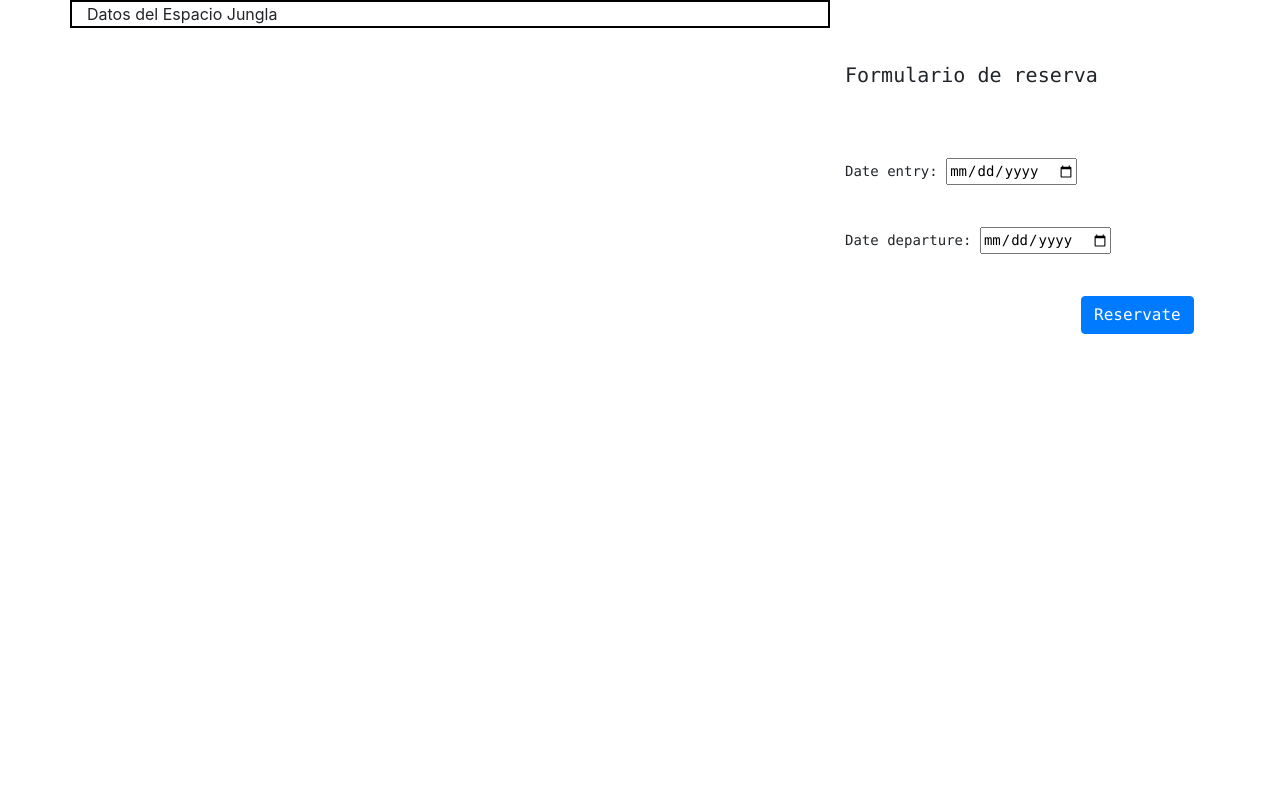
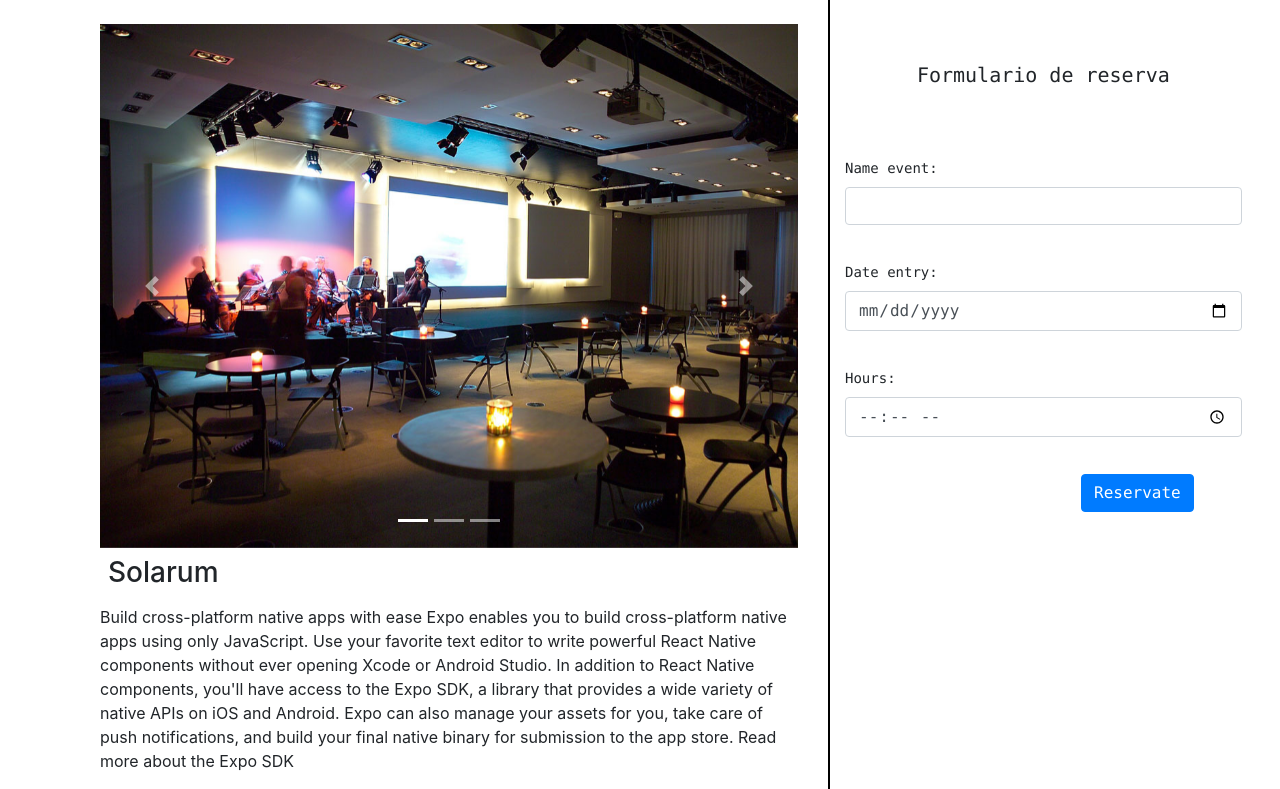
Before and after one commit to mustakadem/project-2DAW, a Django app: page /rooms/2/reservation/ in a window 1280 px wide. Shown: the part 56-845 px from the top of the page. Before the commit the page ends 390 px from the top, so only its background shows below. Run offline with Django 3.2, Linux system fonts and the light colour scheme; data comes from the database, SQL or seed files in the repository; some libraries are stand-ins or nearby versions.

Commit message:
Nuevo replanteamiento del proyecto

```diff
--- a/magma/urls.py
+++ b/magma/urls.py
@@ -26,5 +26,6 @@ urlpatterns = [
     url(r'^rooms/', include('room.urls')),
     url(r'^home/', include('home.urls')),
     url(r'^logout/', auth_views.LogoutView.as_view(), name='logout'),
+    url(r'^events/', views.calendar),
     url(r'', views.home, name='home'),
 ]
--- a/room/admin.py
+++ b/room/admin.py
@@ -2,6 +2,8 @@
 from __future__ import unicode_literals
 
 from django.contrib import admin
-from .models import Room
+from .models import Room, Booking
 
 admin.site.register(Room)
+
+admin.site.register(Booking)
--- a/room/forms.py
+++ b/room/forms.py
@@ -1,13 +1,15 @@
 from django import forms
 from django.forms import ModelForm
-from .models import Reservation
+from .models import Booking
 
 
 class NewBooking(ModelForm):
     class Meta:
-        model = Reservation
-        fields = ('date_entry', 'date_departure')
+        model = Booking
+        fields = ('name_event', 'date_entry', 'hours', )
         widgets = {
-            'date_entry': forms.DateTimeInput(attrs={'type': 'date'}),
-            'date_departure': forms.DateTimeInput(attrs={'type': 'date'})
+            'name_event': forms.TextInput(attrs={'class': 'form-control'}),
+            'date_entry': forms.DateInput(attrs={'type': 'date', 'class': 'form-control'}),
+            'hours': forms.TimeInput(attrs={'type': 'time', 'class': 'form-control'}),
+
         }
--- a/room/models.py
+++ b/room/models.py
@@ -14,23 +14,32 @@ class Room(models.Model):
     type = models.CharField(max_length=255)
     size = models.DecimalField(default=0.0, max_digits=10, decimal_places=2)
     price = models.DecimalField(default=0.0, max_digits=10, decimal_places=2)
-    image = models.ImageField()
 
     def __str__(self):
         return self.name
 
 
-class Reservation(models.Model):
-    date_entry = models.DateTimeField()
-    date_departure = models.DateTimeField()
+class Booking(models.Model):
+    date_entry = models.DateField()
+    date_departure = models.DateField(null=True, blank=True)
+    name_event = models.CharField(max_length=255)
+    hours = models.TimeField(null=True, blank=True)
     room = models.ForeignKey(Room)
     user = models.ForeignKey(User)
 
+    def __str__(self):
+        return self.name_event
 
-class Bill(models.Model):
-    user = models.ForeignKey(User)
+
+# class Bill(models.Model):
+#     user = models.ForeignKey(User)
+#     room = models.ForeignKey(Room)
+#     booking = models.ForeignKey(Booking)
+#     date = models.DateTimeField(auto_now_add=True)
+#     subtotal = models.DecimalField(default=0.0, max_digits=10, decimal_places=2)
+#     total = models.DecimalField(default=0.0, max_digits=10, decimal_places=2)
+
+
+class RoomImage(models.Model):
     room = models.ForeignKey(Room)
-    reservation = models.ForeignKey(Reservation)
-    date = models.DateTimeField(auto_now_add=True)
-    subtotal = models.DecimalField(default=0.0, max_digits=10, decimal_places=2)
-    total = models.DecimalField(default=0.0, max_digits=10, decimal_places=2)
+    url = models.CharField(default=0, max_length=6000)
--- a/room/urls.py
+++ b/room/urls.py
@@ -5,5 +5,6 @@ from . import views
 urlpatterns = [
     url(r'^$', views.index, name='index'),
     url(r'^(?P<room_id>[0-9]+)/$', views.detail, name='detail'),
-    url(r'^(?P<room_id>[0-9]+)/reservation/$', views.reserva, name='reservation')
+    url(r'^(?P<room_id>[0-9]+)/reservation/$', views.reserva, name='reservation'),
+
 ]
--- a/room/views.py
+++ b/room/views.py
@@ -1,8 +1,9 @@
 # -*- coding: utf-8 -*-
 from __future__ import unicode_literals
+
 from django.http import HttpResponse, HttpResponseRedirect
 from django.shortcuts import render, get_object_or_404, redirect
-from .models import Room
+from .models import Room, Booking
 from .forms import NewBooking
 # Create your views here.
 
@@ -23,6 +24,14 @@ def reserva(request, room_id):
         form = NewBooking(request.POST)
 
         if form.is_valid():
+            date_entry = request.POST['date_entry']
+            if request.POST['hours']:
+                hours = request.POST['hours']
+                r = Booking(date_entry=date_entry, hours=hours, room=room, user=request.user)
+            else:
+                r = Booking(date_entry=date_entry, date_departure=date_entry, room=room, user=request.user)
+
+            r.save()
 
             return HttpResponseRedirect('/')
 
--- a/static/js/calendar.js
+++ b/static/js/calendar.js
@@ -1,11 +1,10 @@
 $(function () {
    $('#calendar').fullCalendar({
    header: {
-       left:'',
-       center: 'title',
+       left:'title',
    },
        navLinks:true,
-       editable:true,
+       editable:false,
        eventLimit:true,
 
    })
--- a/templates/reservate.html
+++ b/templates/reservate.html
@@ -4,11 +4,59 @@
 {% block content %}
     <div class="container">
         <div class="row">
-            <div class="col-8 h-100" style="border: 2px solid black">Datos del Espacio {{ room.name }}</div>
+            <div class="col-8 h-100 pt-4" style="border-right: 2px solid black">
+                <div class="container">
+                    <div id="carousel{{ room.name }}" class="carousel slide" data-ride="carousel">
+                        <ol class="carousel-indicators">
+                            <li data-target="#carousel{{ room.name }}Indicators" data-slide-to="0" class="active"></li>
+                            <li data-target="#carousel{{ room.name }}Indicators" data-slide-to="1"></li>
+                            <li data-target="#carousel{{ room.name }}Indicators" data-slide-to="2"></li>
+                        </ol>
+                        <div class="carousel-inner">
+                            <div class="carousel-item active">
+                                <img class="d-block w-100"
+                                     src="{% static 'img/8-sala-de-conferencias-in-zalacain.jpg' %}" alt="First slide">
+                            </div>
+                            <div class="carousel-item">
+                                <img class="d-block w-100"
+                                     src="{% static 'img/8-sala-de-conferencias-in-zalacain.jpg' %}" alt="Second slide">
+                            </div>
+                            <div class="carousel-item">
+                                <img class="d-block w-100"
+                                     src="{% static 'img/8-sala-de-conferencias-in-zalacain.jpg' %}" alt="Third slide">
+                            </div>
+                        </div>
+                        <a class="carousel-control-prev" href="#carousel{{ room.name }}" role="button"
+                           data-slide="prev">
+                            <span class="carousel-control-prev-icon" aria-hidden="true"></span>
+                            <span class="sr-only">Previous</span>
+                        </a>
+                        <a class="carousel-control-next" href="#carousel{{ room.name }}" role="button"
+                           data-slide="next">
+                            <span class="carousel-control-next-icon" aria-hidden="true"></span>
+                            <span class="sr-only">Next</span>
+                        </a>
+                    </div>
+                    <h3 class="text-capitalize text-left p-2">{{ room.name }}</h3>
+                    <p>
+                        Build cross-platform native apps with ease
+                        Expo enables you to build cross-platform native apps using only JavaScript. Use your favorite
+                        text editor to write powerful React Native components without ever opening Xcode or Android
+                        Studio.
+
+                        In addition to React Native components, you'll have access to the Expo SDK, a library that
+                        provides a wide variety of native APIs on iOS and Android. Expo can also manage your assets for
+                        you, take care of push notifications, and build your final native binary for submission to the
+                        app store.
+
+                        Read more about the Expo SDK
+                    </p>
+                </div>
+            </div>
             <pre>
-                <div class="col-4 ">
+                <div class="col-4 position-fixed ">
                     <section class="d-flex flex-column justify-content-end align-content-center ">
-                        <h5>Formulario de reserva</h5>
+                        <h5 class="text-center">Formulario de reserva</h5>
                         <form method="post">
                             {% csrf_token %}
                             {{ form.as_p }}
@@ -16,7 +64,6 @@
                         </form>
                     </section>
                  </div>
-
             </pre>
         </div>
     </div>
```
Also changed, not shown: home/views.py (+17 -6 lines), templates/home.html (+6 -4 lines), db.sqlite3, room/migrations/0001_initial.py, room/migrations/0002_auto_20180502_1352.py (deleted).
